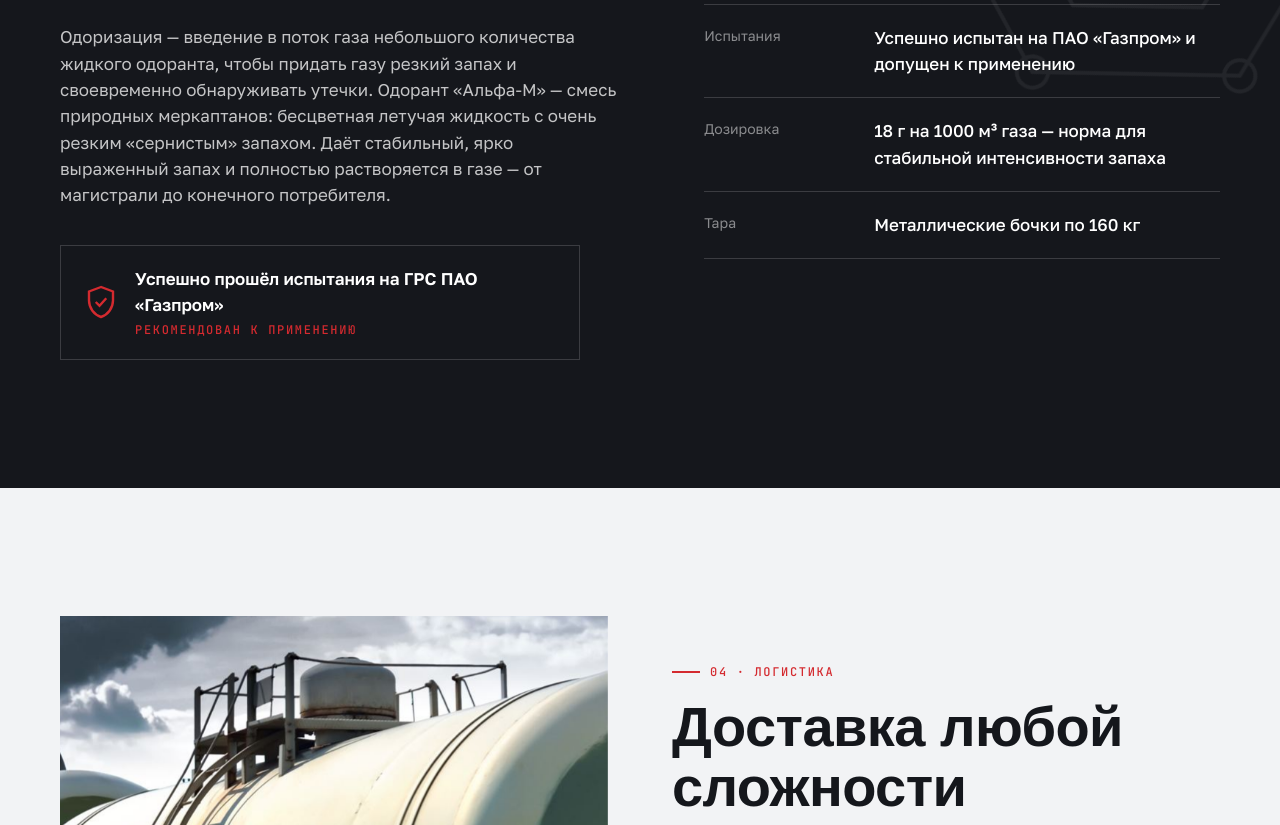
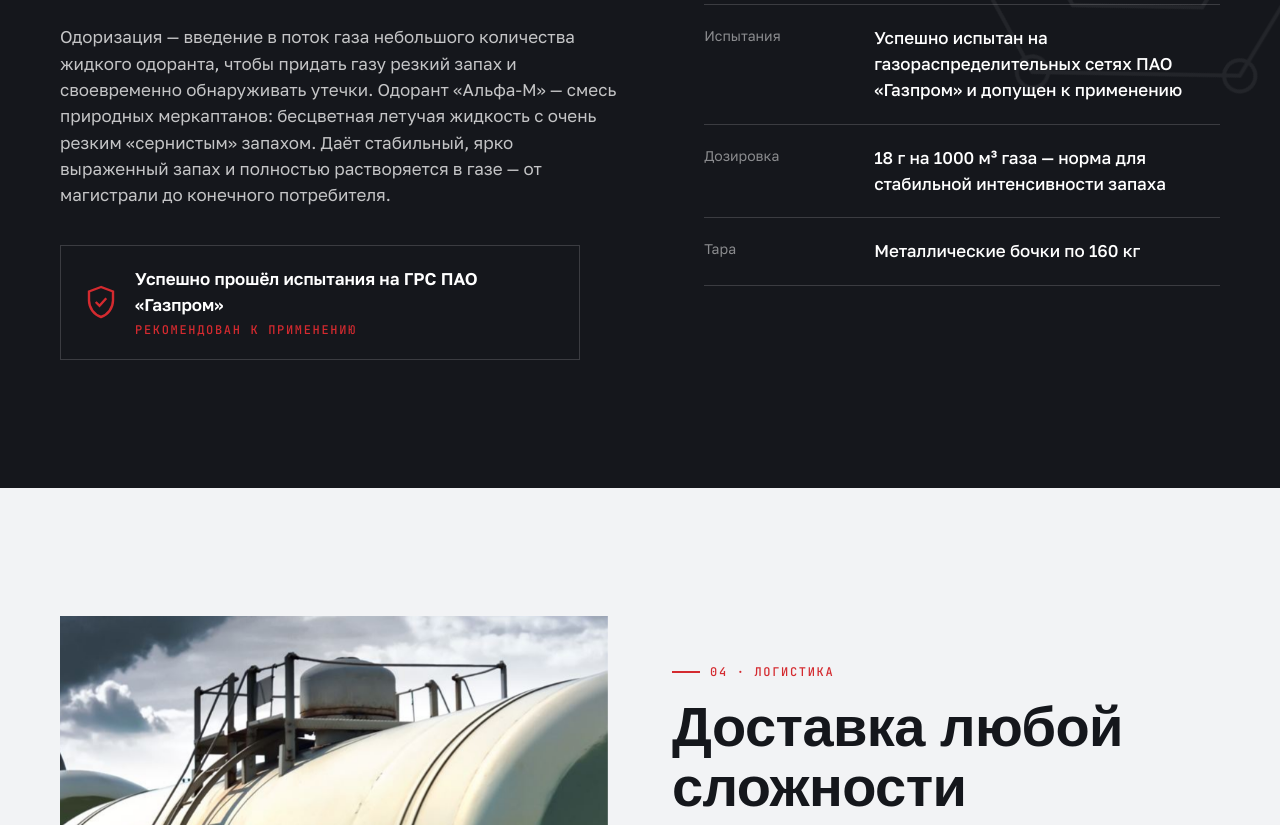
Before and after one commit to didigood0401/alpha-m-demo, a plain HTML site: page index.html in a window 1280 px wide. Shown: the part 4063-4888 px from the top of the page. Drawn offline with Linux system fonts and the light colour scheme; a web font is replaced by a local one.

Commit message:
Испытания: газораспределительные сети ПАО Газпром

```diff
--- a/index.html
+++ b/index.html
@@ -333,7 +333,7 @@ footer{padding-bottom:calc(100px + env(safe-area-inset-bottom))}
    <dl class="spec">
     <div><dt>ТУ</dt><dd>20.14.51-001-47000272-2026</dd></div>
     <div><dt>Происхождение</dt><dd>Собственная разработка компании «Альфа-М»</dd></div>
-    <div><dt>Испытания</dt><dd>Успешно испытан на ПАО «Газпром» и допущен к применению</dd></div>
+    <div><dt>Испытания</dt><dd>Успешно испытан на газораспределительных сетях ПАО «Газпром» и допущен к применению</dd></div>
     <div><dt>Дозировка</dt><dd>18 г на 1000 м³ газа — норма для стабильной интенсивности запаха</dd></div>
     <div><dt>Тара</dt><dd>Металлические бочки по 160 кг</dd></div>
    </dl>
```
